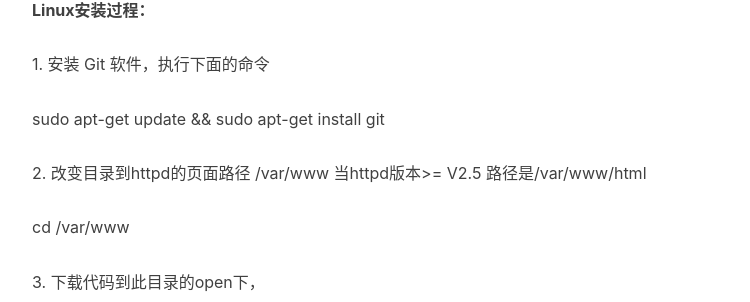
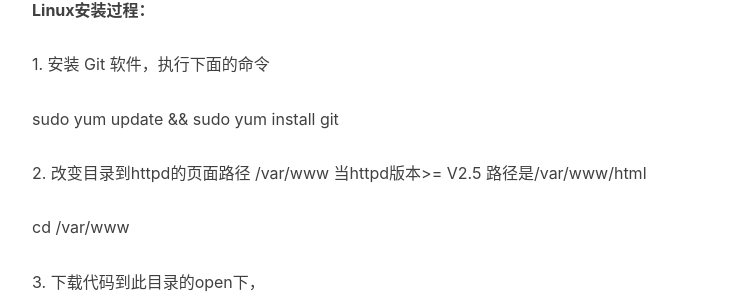
Before and after one commit to babaofcoco/coco, a Jekyll site: the page built from _posts/2017-5-21-open_sns-setup_progress.markdown, in a window 1280 px wide and 900 px high, scrolled down 876 px. Shown: the part 151-453 px from the top of the window, without its empty margins (233-983 px from the left). Built offline with Jekyll 4.4.1, drawn with Linux system fonts in a browser that asks for light colours; nearby versions of some CDN libraries; comment, search, counter and statistics services are not loaded.

Commit message:
update the github command

```diff
--- a/_posts/2017-5-21-open_sns-setup_progress.markdown
+++ b/_posts/2017-5-21-open_sns-setup_progress.markdown
@@ -29,7 +29,7 @@ tags:
 1. 安装 Git 软件，执行下面的命令
 <br><br>
 
-sudo apt-get update && sudo apt-get install git
+sudo yum update && sudo yum install git
 
 <br><br>
 2. 改变目录到httpd的页面路径 /var/www 当httpd版本>= V2.5 路径是/var/www/html
```
